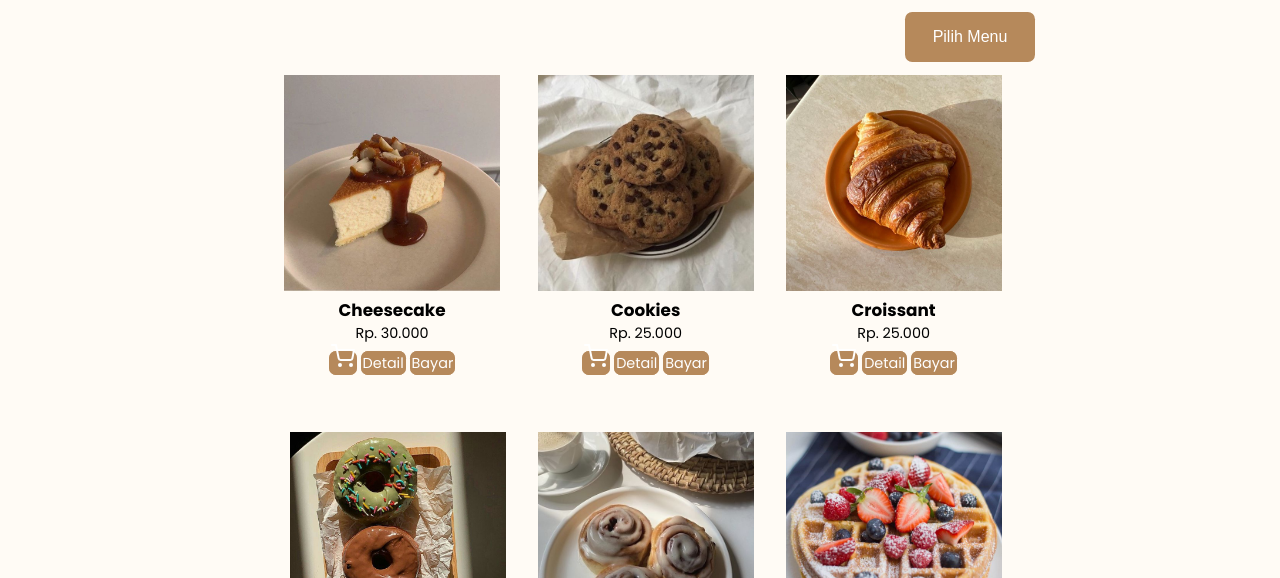
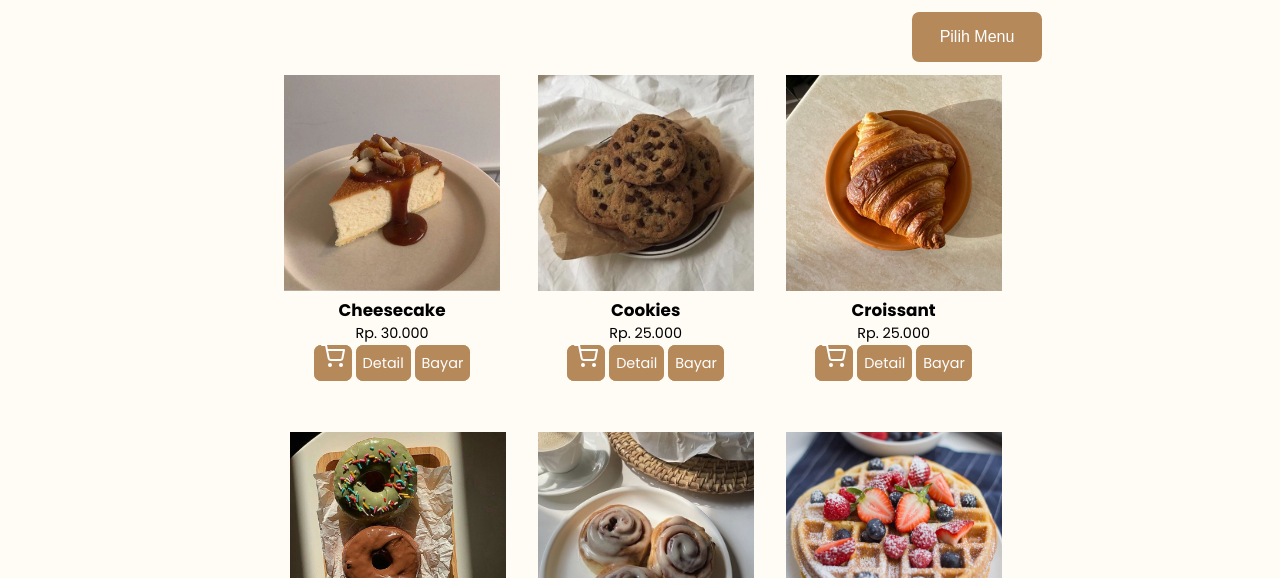
Before and after one commit to Kampus-Merdeka-Software-Engineering/FE-2-Bandung-17, a plain HTML site: page product_makanan.html in a window 1280 px wide. Shown: the part 222-800 px from the top of the page. Drawn offline with nearby package versions, Linux system fonts and the light colour scheme.

Commit message:
Update style.css

```diff
--- a/CSS/style.css
+++ b/CSS/style.css
@@ -523,6 +523,7 @@ body {
   border-radius: 0.5rem;
   color: #fff;
   text-decoration: none;
+  padding: 6px 5px;
 }
 .container a:hover {
   background-color: #d9d9d9;
@@ -826,7 +827,8 @@ label {
 
 /* Dropdown Button */
 .container {
-  position: relative;
+  position: grid;
+  gap: 1rem;
 }
 .container .dropbtn {
   background-color: var(--primary);
@@ -837,7 +839,7 @@ label {
   cursor: pointer;
   position: absolute;
   top: 0px;
-  left: 885px;
+  left: 892px;
   width: 130px;
 }
 
```
